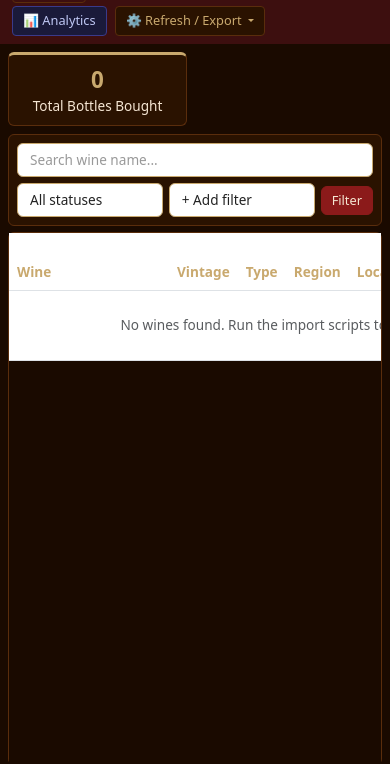
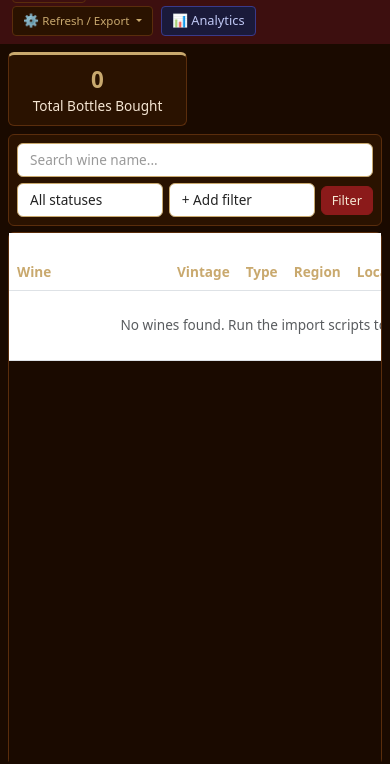
Before and after one commit to stevenslywka/wine-tracker, a Flask app: template templates/index.html in a window 390 px wide. Shown: the part 38-802 px from the top of the page. Run offline with Flask 3, Linux system fonts and the light colour scheme; the template is opened without the code that fills it, so the values that code supplies are empty; some libraries are stand-ins or nearby versions.

Commit message:
Mobile: stack Add Wine + Refresh/Export vertically, shrink label
On mobile, Add Wine and Refresh/Export stack as a column so they
sit beside Analytics and Log out without overflowing.
Refresh/Export label shrinks slightly on mobile to fit the row.

Co-Authored-By: Claude Sonnet 4.6 <noreply@anthropic.com>

```diff
--- a/templates/index.html
+++ b/templates/index.html
@@ -169,6 +169,7 @@
       .col-wine { min-width: 160px; }
       .col-date { min-width: 70px; }
       footer { padding: 3px 8px !important; font-size: 0.72rem !important; }
+      .refresh-export-label { font-size: 0.72rem; }
     }
   </style>
 </head>
@@ -180,13 +181,13 @@
         <span class="navbar-brand mb-0">🍷 {{ cellar_display_name }}'s Cellar{% if not is_own_cellar %} <span style="font-size:0.75rem;color:#a07850;font-weight:normal;">(view only)</span>{% endif %}</span>
       </div>
       <div class="d-flex gap-2 align-items-center">
+        <div class="d-flex flex-column flex-sm-row gap-1 gap-sm-2 align-items-stretch align-items-sm-center">
         {% if access_level == 'edit' %}
         <button type="button" class="btn btn-wine btn-sm" style="min-width:100px;" data-bs-toggle="modal" data-bs-target="#addWineModal">+ Add Wine</button>
         {% endif %}
-        <a href="{{ url_for('user_analytics', username=cellar_username) }}" class="btn btn-sm" style="background:#1a1a3a;border:1px solid #3a3a8a;color:#c0c8f5;">📊 Analytics</a>
         <div class="dropdown">
-          <button class="btn btn-sm dropdown-toggle" style="background:#2a1200;border:1px solid #5a2d0c;color:#c9a96e;" type="button" data-bs-toggle="dropdown" aria-expanded="false">
-            ⚙ Refresh / Export
+          <button class="btn btn-sm dropdown-toggle w-100" id="refreshExportBtn" style="background:#2a1200;border:1px solid #5a2d0c;color:#c9a96e;" type="button" data-bs-toggle="dropdown" aria-expanded="false">
+            ⚙ <span class="refresh-export-label">Refresh / Export</span>
           </button>
           <ul class="dropdown-menu dropdown-menu-end" style="background:#2a1200;border:1px solid #5a2d0c;min-width:180px;">
             {% if access_level == 'edit' %}
@@ -205,6 +206,8 @@
             <li><a class="dropdown-item" href="/export/csv" style="color:#c0f5d8;">⬇ Export CSV</a></li>
           </ul>
         </div>
+        </div><!-- end stacked column -->
+        <a href="{{ url_for('user_analytics', username=cellar_username) }}" class="btn btn-sm" style="background:#1a1a3a;border:1px solid #3a3a8a;color:#c0c8f5;">📊 Analytics</a>
         {% if auth_enabled %}
         <a href="{{ url_for('logout') }}" class="btn btn-sm" style="background:#3d0f0f; border:1px solid #5a2d0c; color:#c9a96e;">Log out</a>
         {% endif %}
```
